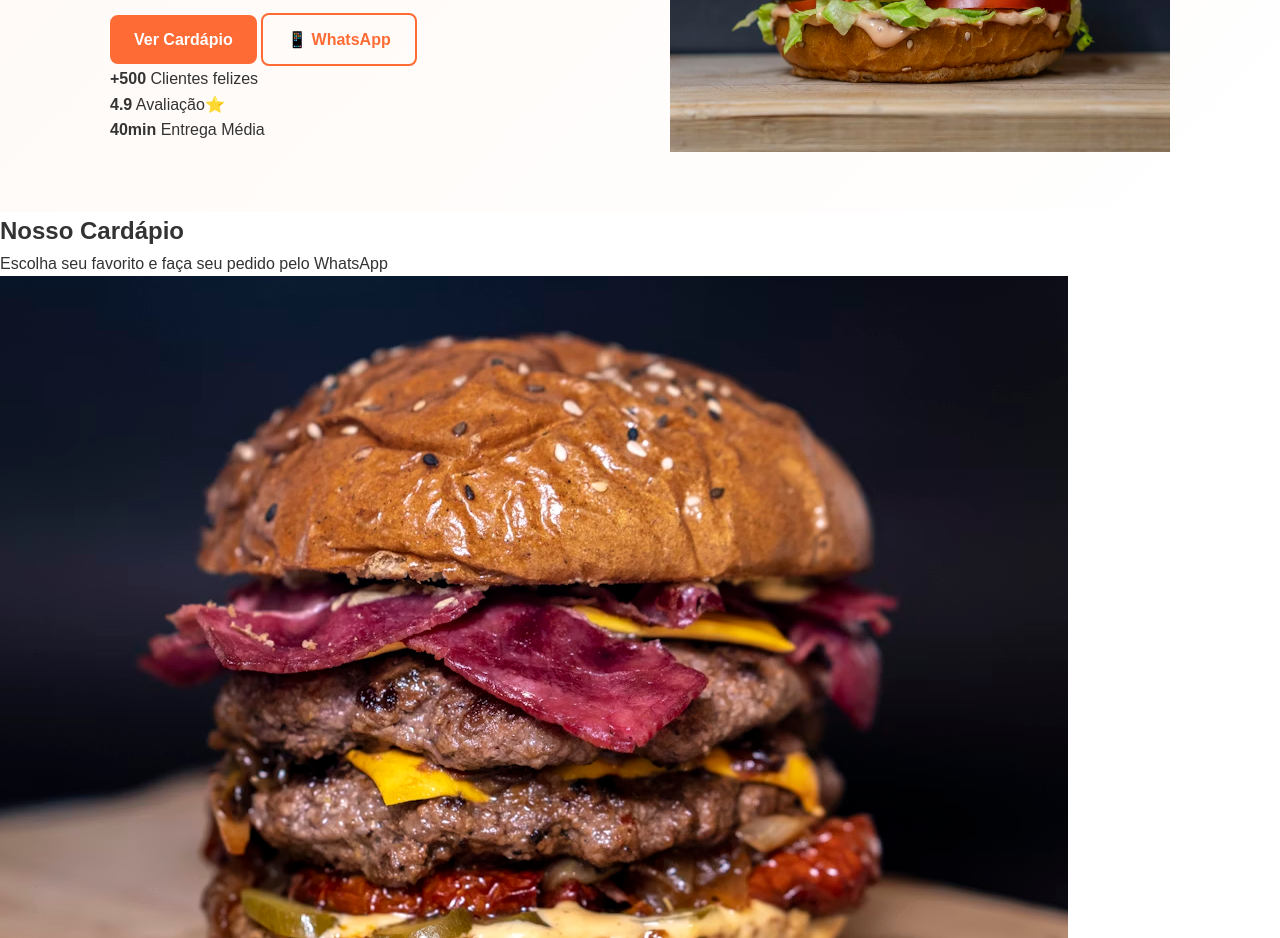
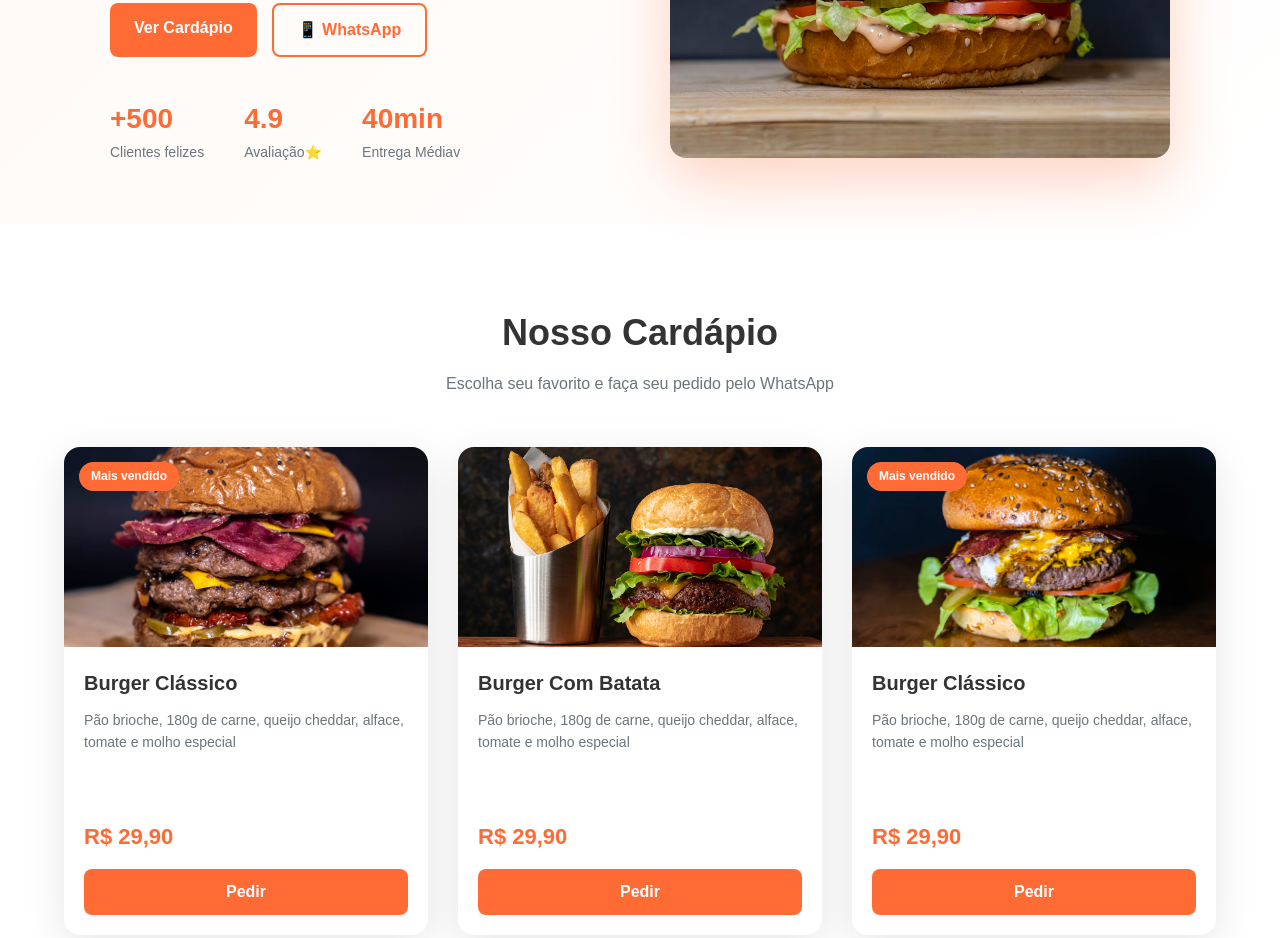
Before and after one commit to pedroaraujo7/Delivery, a plain HTML site: page index.html in a window 1280 px wide. Shown: the part 403-1341 px from the top of the page. Drawn offline with Linux system fonts and the light colour scheme.

Commit message:
mudanças no hero e menuGrid

```diff
--- a/index.html
+++ b/index.html
@@ -32,15 +32,15 @@
                 <ul class="hero-stats">
                     <li>
                         <strong>+500</strong>
-                        Clientes felizes
+                        <span>Clientes felizes</span>
                     </li>
                     <li>
                         <strong>4.9</strong>
-                        Avaliação⭐
+                        <span>Avaliação⭐</span>
                     </li>
                     <li>
                         <strong>40min</strong>
-                        Entrega Média
+                        <span>Entrega Médiav</span>
                     </li>
 
                 </ul>
@@ -127,7 +127,7 @@
         <a href="https://wa.me/551199999999" class="btn btn-light">📱 Pedir pelo WhatsApp</a>
     </section>
 
-    <footer id="conntato">
+    <footer id="contato">
         <section>
             <h3>🍔Dev Burger</h3>
             <p>O melhor hamburguer artesanal da cidade</p>
--- a/style.css
+++ b/style.css
@@ -125,3 +125,118 @@ header nav a:hover{
     color: var(--gray);
     margin-bottom: 30px;
 }
+
+.hero img{
+    border-radius: var(--radius);
+    box-shadow: 0 20px 60px rgba(255,107,53,0.3);
+}
+
+.hero-buttons{
+    display: flex;
+    gap: 15px;
+    margin-bottom: 40px;
+}
+
+.hero-stats{
+    display: flex;
+    gap: 40px;
+}
+
+.hero-stats li {
+    display: flex;
+    flex-direction: column;
+}
+
+.hero-stats strong {
+    font-size: 28px;
+    color: var(--primary)
+}
+
+.hero-stats span {
+    font-size: 14px;
+    color: var(--gray);
+}
+
+.cardapio {
+    padding: 80px 5%;
+    text-align: center;
+}
+
+.cardapio h2 {
+    font-size: 36px;
+    margin-bottom: 10px;
+}
+
+.cardapio p {
+    color: var(--gray);
+    margin-bottom: 50px;
+}
+
+.menu-grid {
+    display: grid;
+    grid-template-columns: repeat(auto-fit, minmax(300px, 1fr));
+    gap: 30px;
+    max-width: 1200px;
+    margin: 0 auto;
+}
+
+.menu-grid li {
+    position: relative;
+    background-color: #fff;
+    border-radius: var(--radius);
+    overflow: hidden;
+    box-shadow: var(--shadow);
+    text-align: left;
+}
+
+.menu-grid li img {
+    width: 100%;
+    height: 200px;
+    object-fit: cover;
+}
+
+.badge {
+    position: absolute;
+    top: 15px;
+    left: 15px;
+    background-color: var(--primary);
+    color: #fff;
+    padding: 5px 12px;
+    border-radius: 20px;
+    font-size: 12px;
+    font-weight: 600;
+}
+
+.menu-grid h3 {
+    padding: 20px 20px 10px;
+    font-size: 20px;
+}
+
+.menu-grid p {
+    padding: 0 20px;
+    font-size: 14px;
+    color: var(--gray);
+}
+
+.menu-grid strong {
+    display: block;
+    padding: 15px 20px 0;
+    font-size: 22px;
+    color: var(--primary);
+}
+
+.menu-grid .btn {
+    display: block;
+    margin: 15px 20px 20px;
+    text-align: center;
+    padding: 10px;
+}
+
+.sobre {
+    display: grid;
+    grid-template-columns: 1fr 1fr;
+    align-items: center;
+    gap: 60px;
+    padding: 80px 5%;
+    background-color: var(--light);
+}
```
